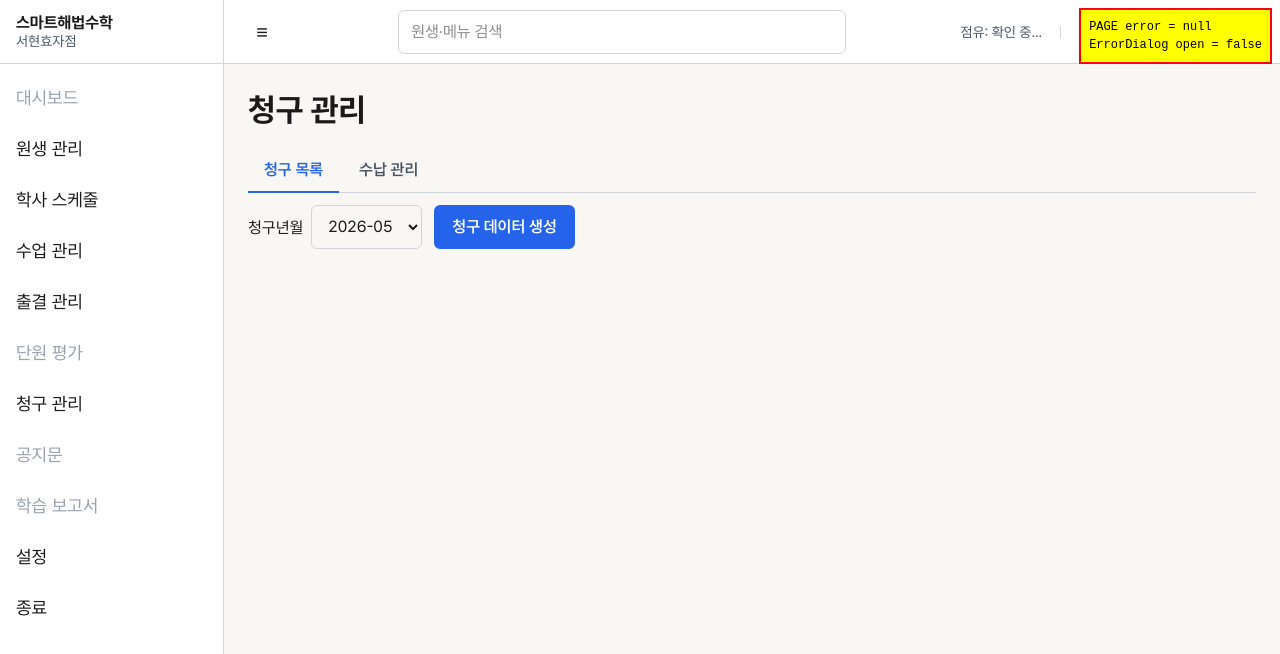
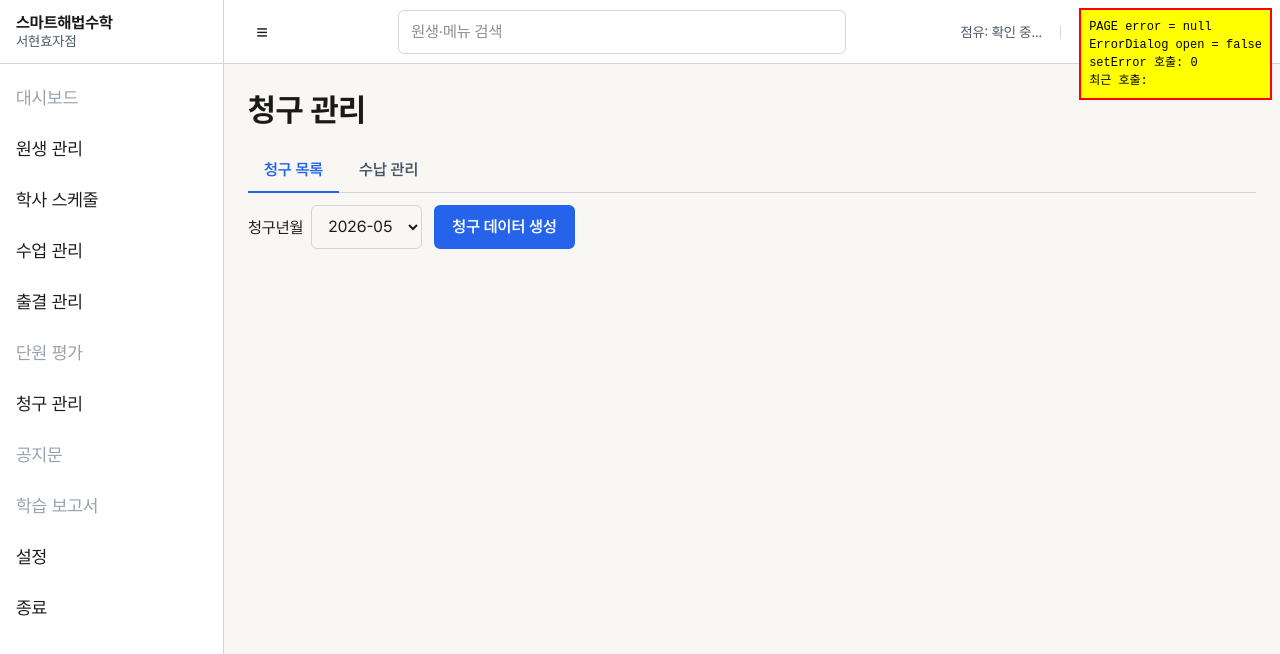
Before and after one commit to mailtome7072/SmartHB, a Next.js app: page /billing in a window 1280 px wide. Shown: the top 654 px of the page. Built offline with nearby package versions, Linux system fonts and the light colour scheme.

Commit message:
debug(billing): setError 호출 추적 wrapper + 최근 5건 로그

```diff
--- a/src/app/billing/page.tsx
+++ b/src/app/billing/page.tsx
@@ -60,9 +60,18 @@ type Tab = 'bills' | 'payments'
 function BillingContent() {
   const qc = useQueryClient()
   const [yearMonth, setYearMonth] = useState<string | null>(null)
-  const [error, setError] = useState<string | null>(null)
+  const [error, setErrorRaw] = useState<string | null>(null)
   const [closeMonthOpen, setCloseMonthOpen] = useState(false)
   const [tab, setTab] = useState<Tab>('bills')
+
+  // 임시 디버그 — setError 호출 추적
+  const [dbgSetErrCalls, setDbgSetErrCalls] = useState(0)
+  const [dbgSetErrLog, setDbgSetErrLog] = useState<string[]>([])
+  const setError = (val: string | null) => {
+    setDbgSetErrCalls((c) => c + 1)
+    setDbgSetErrLog((arr) => [...arr.slice(-4), JSON.stringify(val)])
+    setErrorRaw(val)
+  }
 
   // 디폴트 청구년월 — 오늘 날짜 기준 년월 (hotfix post-Sprint 11 정책).
   // 청구년월 'YYYY-MM' = 해당 연·월 수업 원생의 교습비 청구서.
@@ -313,6 +322,8 @@ function BillingContent() {
       >
         PAGE error = {JSON.stringify(error)}
         {'\n'}ErrorDialog open = {String(error !== null && error !== '')}
+        {'\n'}setError 호출: {dbgSetErrCalls}
+        {'\n'}최근 호출: {dbgSetErrLog.join(' → ')}
       </div>
     </AppShell>
   )
```
